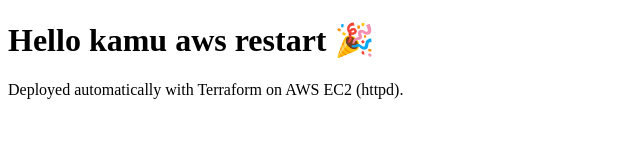
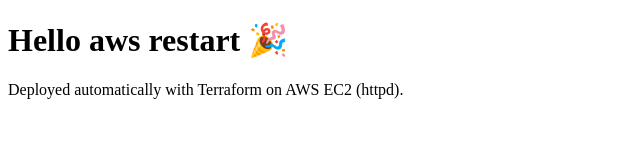
Before and after one commit to endrycofr/terraform_aws, a plain HTML site: page app/index.html in a window 1280 px wide. Shown: the whole page, without its empty margins (0-640 px from the left). Drawn offline with Linux system fonts and the light colour scheme.

Commit message:
mengubah nama

```diff
--- a/app/index.html
+++ b/app/index.html
@@ -6,7 +6,7 @@
 <title>Hello World</title>
 </head>
 <body>
-<h1>Hello kamu aws restart 🎉</h1>
+<h1>Hello  aws restart 🎉</h1>
 <p>Deployed automatically with Terraform on AWS EC2 (httpd).</p>
 </body>
 </html>
```
